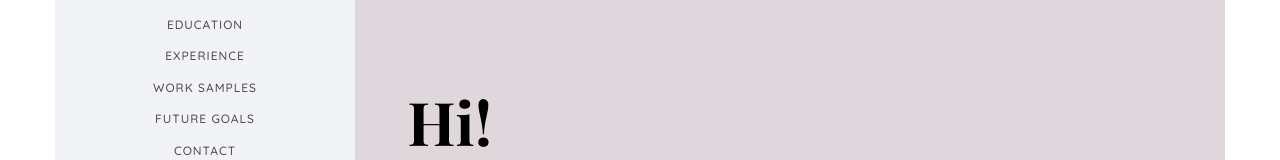
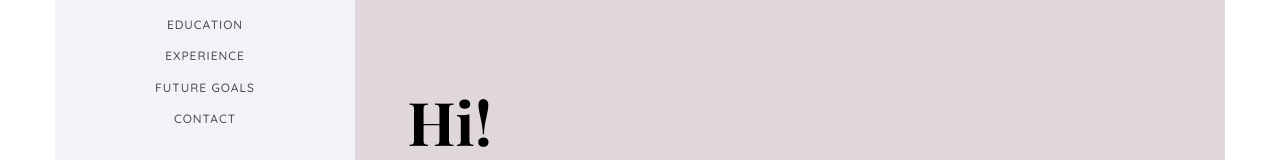
Before and after one commit to AmjadAljumah/Porfolio, a plain HTML site: page index.html in a window 1280 px wide. Shown: the part 208-368 px from the top of the page. Drawn offline with nearby package versions, Linux system fonts and the light colour scheme; files whose address does not match are found by name; a web font is replaced by a local one.

Commit message:
Update index.html

```diff
--- a/index.html
+++ b/index.html
@@ -67,8 +67,6 @@
 						<li><a href="#" data-nav-section="skills">Skills</a></li>
 						<li><a href="#" data-nav-section="education">Education</a></li>
 						<li><a href="#" data-nav-section="experience">Experience</a></li>
-						<li><a href="#" data-nav-section="services">Work Samples
-					</a></li>
 						<li><a href="#" data-nav-section="services">Future goals</a></li>
 						<li><a href="#" data-nav-section="contact">Contact</a></li>
 					</ul>
```
